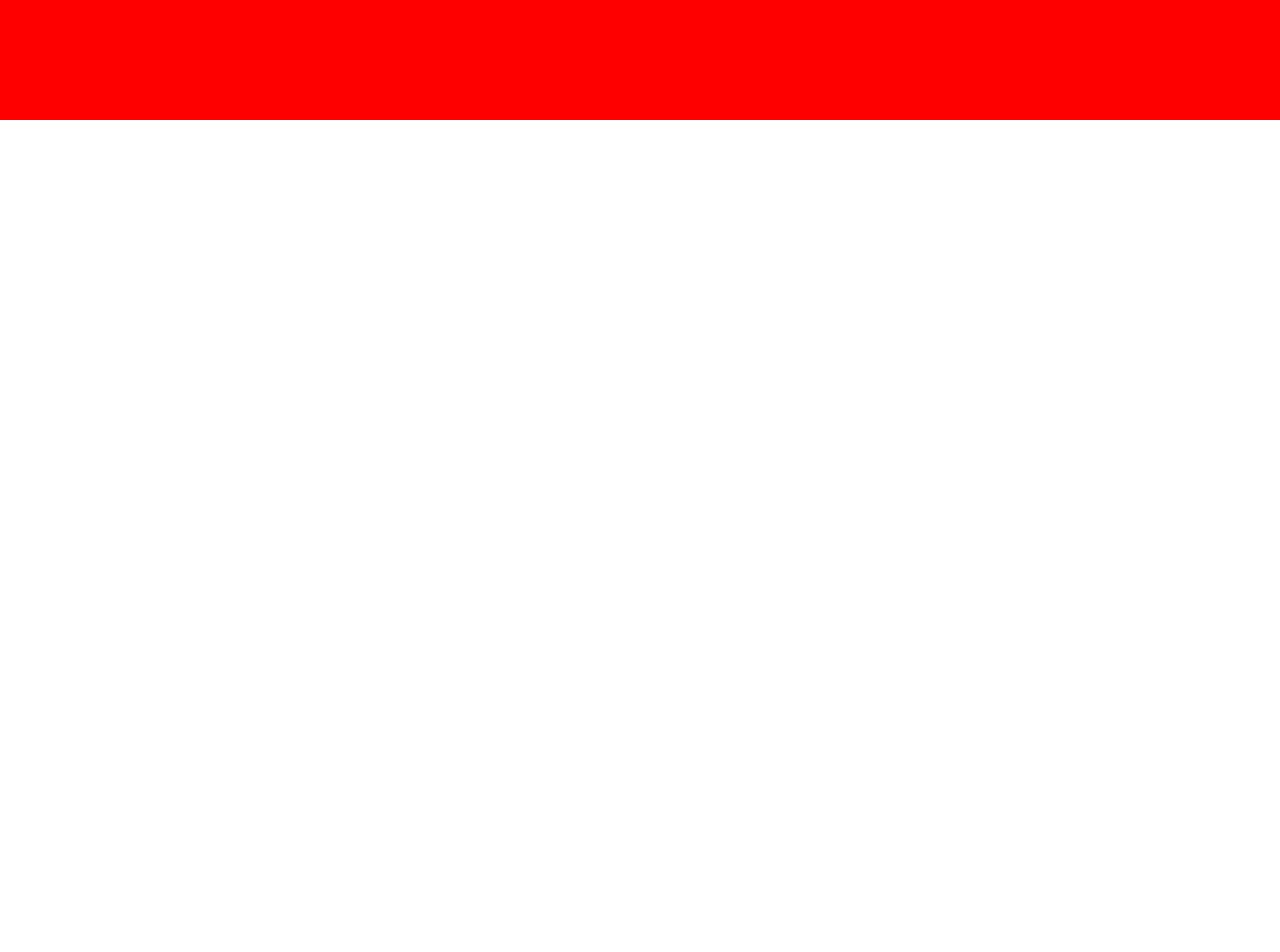
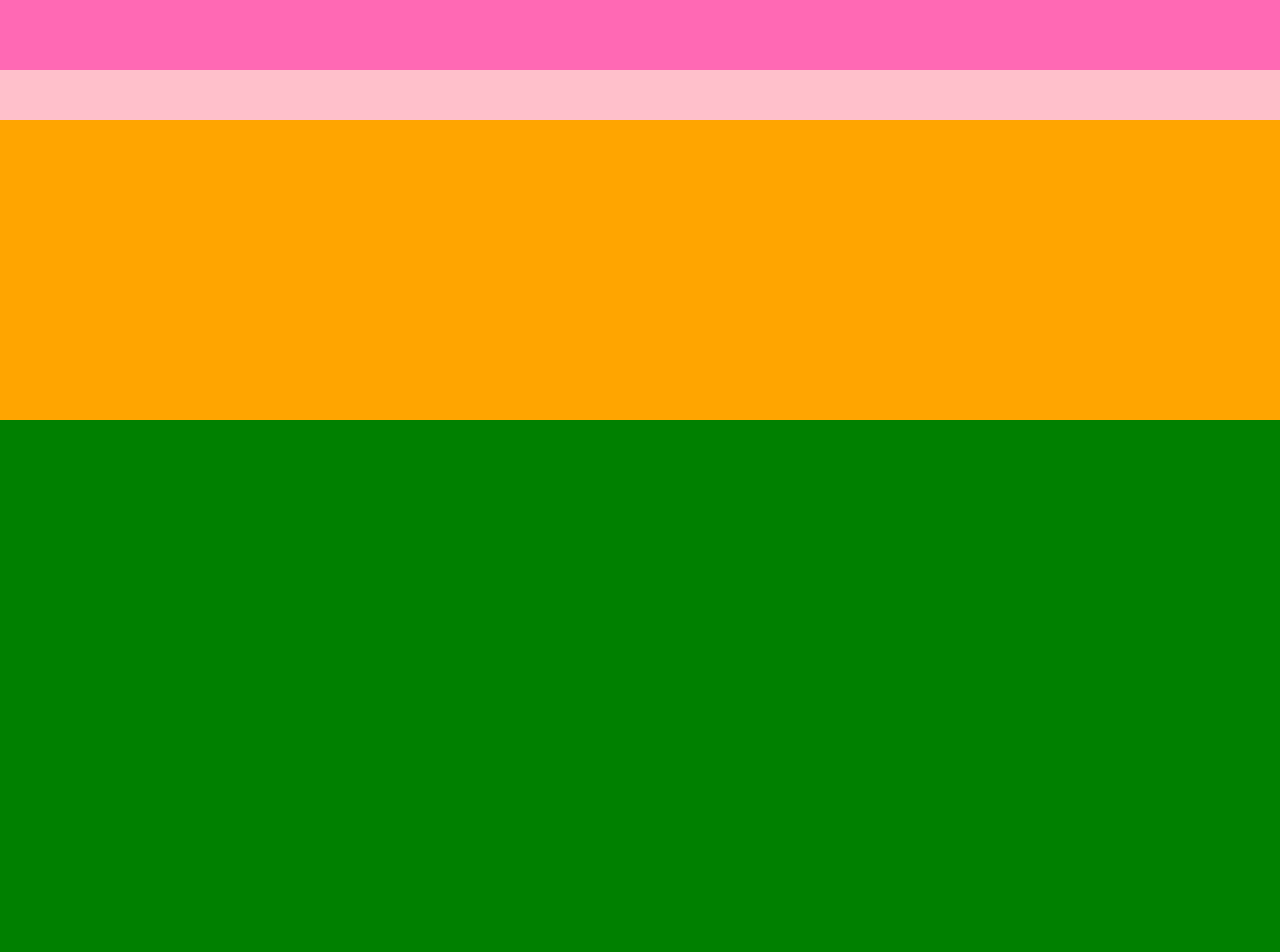
Before and after one commit to matsuzaki31/HTML-CSS-3-, a plain HTML site: page caravan/index.html in a window 1280 px wide. Shown: the top 952 px of the page. Before the commit the page ends 800 px from the top, so only its background shows below. Drawn offline with Linux system fonts and the light colour scheme.

Commit message:
途中経過1/5 19:38

```diff
--- a/caravan/index.html
+++ b/caravan/index.html
@@ -8,6 +8,15 @@
 </head>
 <body>
 	<!-- header用のdiv -->
-	<div class="header"></div>
+	<div class="header">
+	   <div class="header-top"></div>
+	   <div class="header-bottom"></div>
+    </div>
+	<!-- main-visual用のdiv -->
+	<div class="main-visual"></div>
+	<!-- main用のdiv -->
+	<div class="main"></div>
+	<!-- footer用のdiv -->
+	<div class="footer"></div>
 </body>
 </html>
--- a/caravan/style.css
+++ b/caravan/style.css
@@ -10,3 +10,33 @@
     height: 120px; /* 高さ */
     background-color: red; /* 背景色　*/
 }
+
+.header-top{
+	width: 100%;
+	height: 70px;
+	background-color: hotpink;
+}
+
+.header-bottom{
+	width: 100%;
+	height: 50px;
+	background-color: pink;
+}
+
+.main-visual {
+    width: 100%;
+    height:300px;
+    background-color: orange;
+}
+
+.main {
+    width: 100%;
+    height: 1400px;
+    background-color: green;
+}
+
+.footer {
+	width: 100%;
+	height: 120px;
+	background-color: blue;
+}
```
